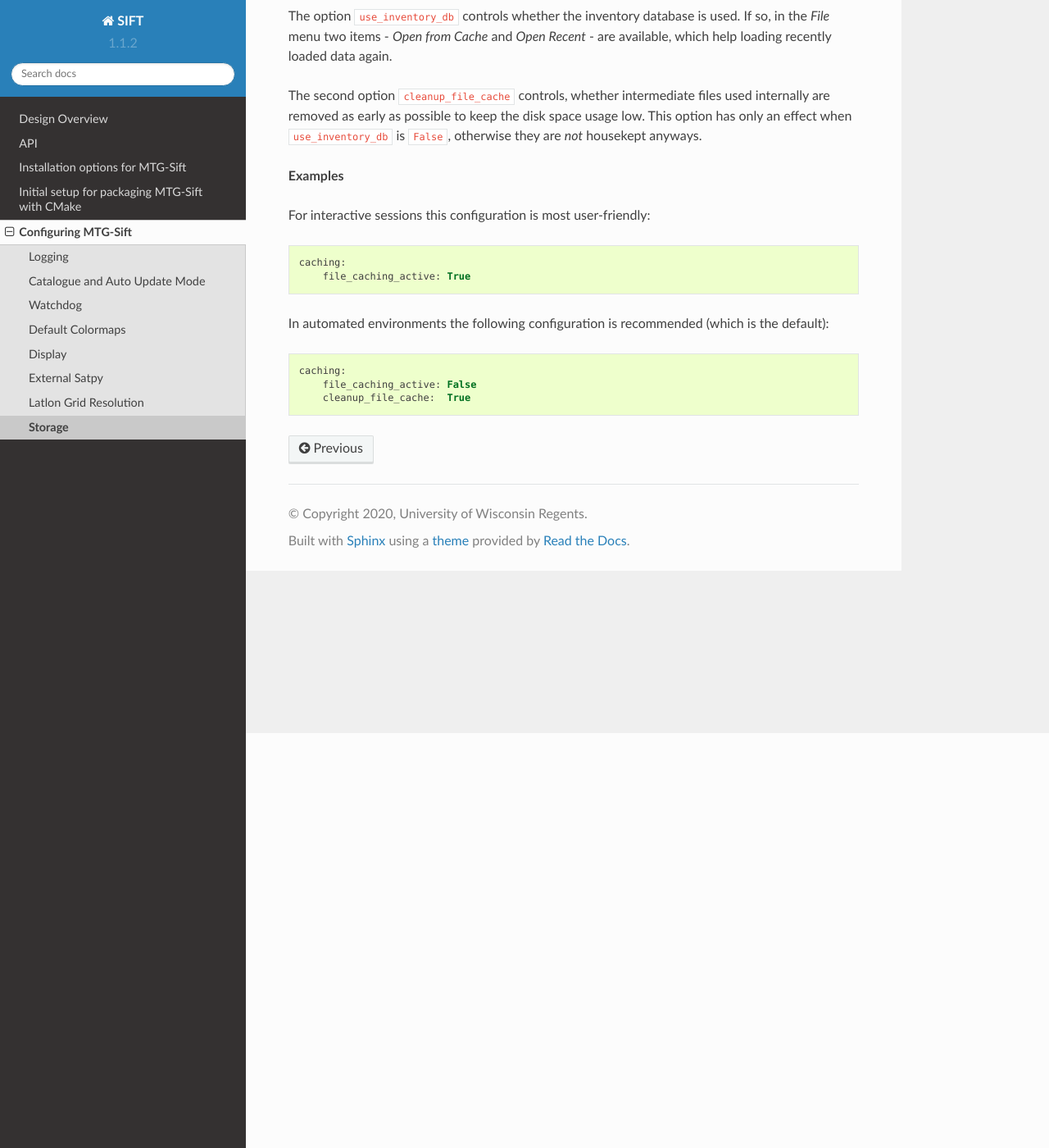
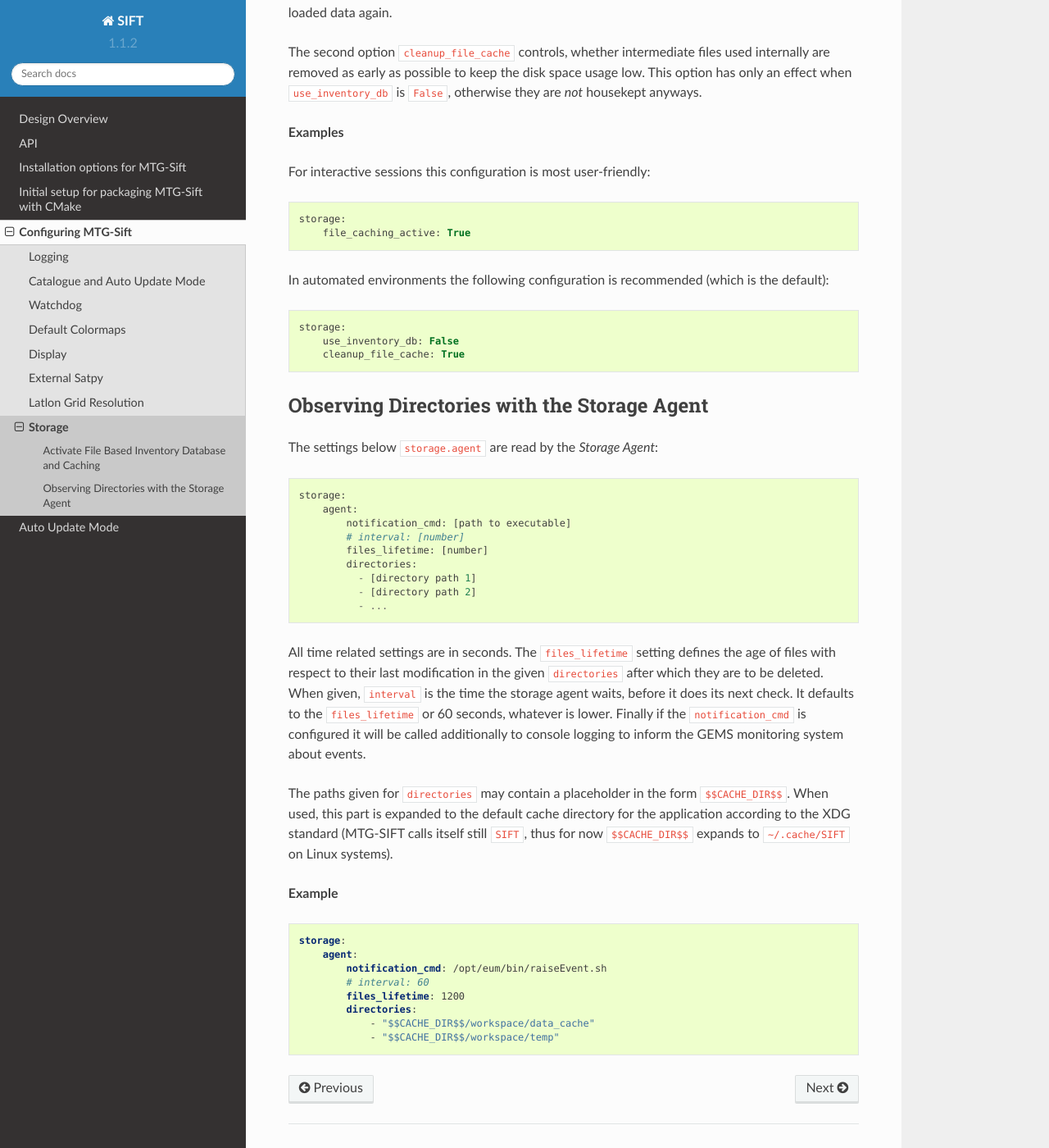
Before and after one commit to ssec/sift, a Sphinx documentation site: the page built from doc/source/configuration-storage.rst, in a window 1280 px wide and 1400 px high, scrolled down 506 px. Shown: the whole window at 82% size. Built offline with Sphinx 7.4.7 and the Read the Docs theme 2.0.0, drawn with Linux system fonts in a browser that asks for light colours; some of the changed text lies outside the part shown.

Commit message:
Document Auto Update Mode including Disk Management
and the storing configuration. Fixes also a bug in the documentation by
replacing 'caching' config setting with 'storage'.

```diff
--- /dev/null
+++ b/doc/source/auto_update_mode.rst
@@ -0,0 +1,158 @@
+Auto Update Mode
+================
+
+MTG-SIFT can be operated in *Auto Update Mode* for operational monitoring of
+incoming data.
+
+In that mode the graphical user interfaces shows three time displays instead of
+the controls for animations:
+
+- *Date Time*: displays the (start) time of the currently displayed data
+- *Import Time*: displays, when the currently displayed data was imported
+- *Current Time*: displays the current time like a wall clock
+
+Both *Date Time* and *Import Time* are coloured green as long as the according
+times are sufficiently recent but change the colour to red when there is
+significant delay.
+
+To run MTG-SIFT in *Auto Update Mode* according settings must be added to the
+application configuration, see `Activation of Auto Update Mode`_.
+
+Since in auto update mode no files are load interactively a *Catalogue* must
+be configured which configures files according to which file name patterns
+should be loaded and where to find them. For details please see
+`Catalogue Query Configuration`_.
+
+Disk Space Management Tools
+---------------------------
+
+MTG-SIFT creates temporary files during ingestion of new data. Some of these
+files are written by libraries MTG-SIFT depends on, e.g. intermediate files are
+created by Satpy when it decompresses data stored in compressed file
+formats. But also MTG-SIFT itself creates intermediate files which are only used
+once and are not of permanent value.
+
+Especially when MTG-SIFT runs in *Auto Update Mode* and repeatedly loads new
+data these files could fill up the file system. Two tools are provided to manage
+this:
+
+* The *Disk Management* tool to identify which files are written by MTG-SIFT
+
+* The *Storage Agent* which actually cleans up configured directories which have
+  been identified as containing intermediate files from MTG-SIFT
+
+The recommended approach is to use the *Disk Management* tool to analyse into
+which directories MTG-SIFT writes temporary files and use this information to
+configure the *Storage Agent* to watch these directories and purge obsolete
+temporary files from them. The analysis step has to be done only during
+development of the software or initially after installing or updating the
+software to figure out, whether additional directories are affected.
+
+Disk Management
+~~~~~~~~~~~~~~~
+
+``disk_management.py`` allows to collect a list of files accessed by a
+program. To analyse the files opened by the MTG-SIFT process started via
+commandline
+
+.. code-block:: bash
+
+    $ python -m uwsift
+
+the tool has to be called as follows:
+
+.. code-block:: bash
+
+    $ python uwsift/util/disk_management.py --cmdline "python -m uwsift"
+
+Alternatively the argument ``--pid`` can be used to trace a specific PID:
+
+.. code-block:: bash
+
+    $ python uwsift/util/disk_management.py --pid <pid>
+
+Example Output
+..............
+
+
+.. code-block::
+
+    Observing the following processes:
+        65762 -> python -m uwsift
+
+    Searching for open files...............................................
+
+    READ:
+        /home/user/Dokumente/MSG3_RSS_-201910211200/MSG3_RSS_1/H-000-MSG3__-MSG3_RSS____-HRV______-000016___-201910211200-__
+        /home/user/Dokumente/eumSIFT/uwsift/data/ne_50m_admin_0_countries/ne_50m_admin_0_countries.dbf
+        /home/user/Dokumente/eumSIFT/uwsift/data/ne_50m_admin_0_countries/ne_50m_admin_0_countries.shp
+        /home/user/Dokumente/eumSIFT/uwsift/data/ne_50m_admin_0_countries/ne_50m_admin_0_countries.shx
+        /home/user/Dokumente/eumSIFT/uwsift/data/ne_50m_admin_1_states_provinces_lakes/ne_50m_admin_1_states_provinces_lakes.dbf
+        /home/user/Dokumente/eumSIFT/uwsift/data/ne_50m_admin_1_states_provinces_lakes/ne_50m_admin_1_states_provinces_lakes.shp
+        /home/user/Dokumente/eumSIFT/uwsift/data/ne_50m_admin_1_states_provinces_lakes/ne_50m_admin_1_states_provinces_lakes.shx
+        /usr/share/icons/Adwaita/icon-theme.cache
+        /usr/share/icons/hicolor/icon-theme.cache
+        /usr/share/mime/mime.cache
+        /var/local/miniconda3/envs/devel-default/lib/libopenblasp-r0.3.9.so
+        /var/local/miniconda3/envs/devel-default/lib/python3.7/site-packages/PyQt5/QtGui.so
+        /var/local/miniconda3/envs/devel-default/lib/python3.7/site-packages/pandas/_libs/tslibs/timestamps.cpython-37m-x86_64-linux-gnu.so
+        /var/local/miniconda3/envs/devel-default/lib/python3.7/site-packages/satpy/etc/composites/seviri.yaml
+        /var/local/miniconda3/envs/devel-default/lib/python3.7/site-packages/satpy/etc/composites/visir.yaml
+        /var/local/miniconda3/envs/devel-default/lib/python3.7/site-packages/satpy/etc/readers/abi_l1b_scmi.yaml
+        /var/local/miniconda3/envs/devel-default/lib/python3.7/site-packages/satpy/etc/readers/abi_l2_nc.yaml
+        /var/local/miniconda3/envs/devel-default/lib/python3.7/site-packages/satpy/etc/readers/avhrr_l1b_gaclac.yaml
+        /var/local/miniconda3/envs/devel-default/lib/python3.7/site-packages/satpy/etc/readers/hsaf_grib.yaml
+        /var/local/miniconda3/envs/devel-default/lib/python3.7/site-packages/satpy/etc/readers/modis_l1b.yaml
+        /var/local/miniconda3/envs/devel-default/lib/python3.7/site-packages/satpy/etc/readers/modis_l2.yaml
+        /var/local/miniconda3/envs/devel-default/lib/python3.7/site-packages/satpy/etc/readers/nwcsaf-geo.yaml
+        /var/local/miniconda3/envs/devel-default/lib/python3.7/site-packages/satpy/etc/readers/seviri_l1b_hrit.yaml
+        /var/local/miniconda3/envs/devel-default/lib/python3.7/site-packages/satpy/etc/readers/seviri_l1b_native.yaml
+        /var/local/miniconda3/envs/devel-default/lib/python3.7/site-packages/satpy/etc/readers/seviri_l2_bufr.yaml
+        /var/local/miniconda3/envs/devel-default/lib/python3.7/site-packages/satpy/etc/readers/slstr_l1b.yaml
+        /var/local/miniconda3/envs/devel-default/lib/python3.7/site-packages/scipy/ndimage/__pycache__/interpolation.cpython-37.pyc
+        /var/local/miniconda3/envs/devel-default/lib/python3.7/site-packages/scipy/optimize/_bglu_dense.cpython-37m-x86_64-linux-gnu.so
+        /var/local/miniconda3/envs/devel-default/plugins/platforms/libqoffscreen.so
+        /var/local/miniconda3/envs/devel-default/resources/icudtl.dat
+        /var/local/miniconda3/envs/devel-default/resources/qtwebengine_devtools_resources.pak
+        /var/local/miniconda3/envs/devel-default/resources/qtwebengine_resources.pak
+        /var/local/miniconda3/envs/devel-default/resources/qtwebengine_resources_100p.pak
+        /var/local/miniconda3/envs/devel-default/resources/qtwebengine_resources_200p.pak
+        /var/local/miniconda3/envs/devel-default/share/proj/proj.db
+        /var/local/miniconda3/envs/devel-default/translations/qtwebengine_locales/de.pak
+
+    READ + WRITE:
+        /home/user/.cache/SIFT/workspace/_inventory.db
+        /home/user/.cache/SIFT/workspace/_inventory.db-journal
+        /home/user/.cache/SIFT/workspace/data_cache/62b993fc-dcb2-11ea-8b91-eca86b8d05fb.image
+        /home/user/.local/share/QtWebEngine/Default/GPUCache/data_0
+        /home/user/.local/share/QtWebEngine/Default/GPUCache/data_1
+        /home/user/.local/share/QtWebEngine/Default/GPUCache/data_2
+        /home/user/.local/share/QtWebEngine/Default/GPUCache/data_3
+        /home/user/.local/share/QtWebEngine/Default/GPUCache/index
+        /home/user/.local/share/QtWebEngine/Default/Visited Links
+        /home/user/.nv/GLCache/e213ecd26c5b62b33e76a1434cd31a0e/fdca7a61d748231c/42fc55430588c083.bin
+        /home/user/.nv/GLCache/e213ecd26c5b62b33e76a1434cd31a0e/fdca7a61d748231c/42fc55430588c083.toc
+
+Storage Agent
+~~~~~~~~~~~~~
+
+The Storage Agent can be used to cleanup directories e.g. from files generated
+for caching.  The agent is started without command line options, since it reads
+all its settings from the configuration. The configuration for the storage agent
+is part of the ``storage`` configuration (see Storage
+<configuration-storage.rst>).
+
+.. code-block:: bash
+
+    ./storage_agent.py
+
+After reading in its configuration the agent observes and purges the configured
+directories in given intervals until terminated: It attempts to delete each file
+in the observed directories whose age is larger than the configured lifetime.
+The file age is counted from the last time it was modified.
+
+If a file can't be removed, the Storage Agent will notify about this and ignore
+the file and therefore won't try to delete it again. The notification may by a
+simple log message to the console or additionally an event raised to the
+EUMETSAT's GEMS monitoring system when a ``notification_cmd`` is properly
+configured.
--- a/doc/source/configuration-storage.rst
+++ b/doc/source/configuration-storage.rst
@@ -1,7 +1,7 @@
 .. role:: yaml(code)
 
-The following documentation gives an overview how the configuration files for
-a certain feature which is configurable have to look like.
+Storage Configuration
+=====================
 
 Activate File Based Inventory Database and Caching
 --------------------------------------------------
@@ -30,12 +30,55 @@
 
 For interactive sessions this configuration is most user-friendly::
 
-    caching:
+    storage:
         file_caching_active: True
 
 In automated environments the following configuration is recommended (which is
 the default)::
 
-    caching:
-        file_caching_active: False
-        cleanup_file_cache:  True
+    storage:
+        use_inventory_db: False
+        cleanup_file_cache: True
+
+Observing Directories with the Storage Agent
+--------------------------------------------
+
+The settings below ``storage.agent`` are read by the *Storage Agent*::
+
+    storage:
+        agent:
+            notification_cmd: [path to executable]
+            # interval: [number]
+            files_lifetime: [number]
+            directories:
+              - [directory path 1]
+              - [directory path 2]
+              - ...
+
+All time related settings are in seconds. The ``files_lifetime`` setting defines
+the age of files with respect to their last modification in the given
+``directories`` after which they are to be deleted. When given, ``interval`` is
+the time the storage agent waits, before it does its next check. It defaults to
+the ``files_lifetime`` or 60 seconds, whatever is lower.  Finally if the
+``notification_cmd`` is configured it will be called additionally to console
+logging to inform the GEMS monitoring system about events.
+
+The paths given for ``directories`` may contain a placeholder in the form
+``$$CACHE_DIR$$``. When used, this part is expanded to the default cache
+directory for the application according to the XDG standard (MTG-SIFT calls
+itself still ``SIFT``, thus for now ``$$CACHE_DIR$$`` expands to
+``~/.cache/SIFT`` on Linux systems).
+
+
+**Example**
+
+.. code-block:: yaml
+
+    storage:
+        agent:
+            notification_cmd: /opt/eum/bin/raiseEvent.sh
+            # interval: 60
+            files_lifetime: 1200
+            directories:
+                - "$$CACHE_DIR$$/workspace/data_cache"
+                - "$$CACHE_DIR$$/workspace/temp"
--- a/doc/source/index.rst
+++ b/doc/source/index.rst
@@ -25,7 +25,7 @@
    Installation options for MTG-Sift <INSTALLATION-mtgsift>
    Initial setup for packaging MTG-Sift with CMake <PACKAGING-mtgsift>
    Configuring MTG-Sift <configuration>
-
+   Auto Update Mode <auto_update_mode>
 
 Indices and tables
 ==================
```
